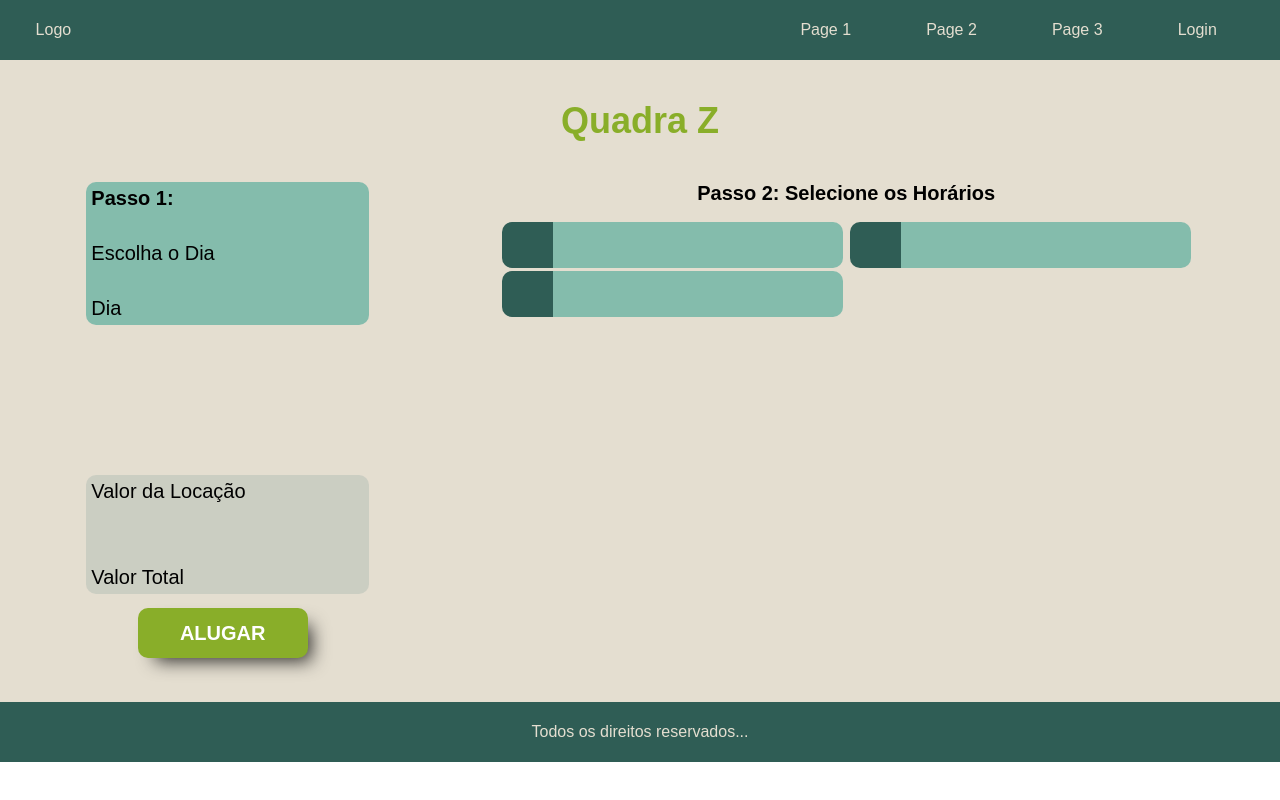
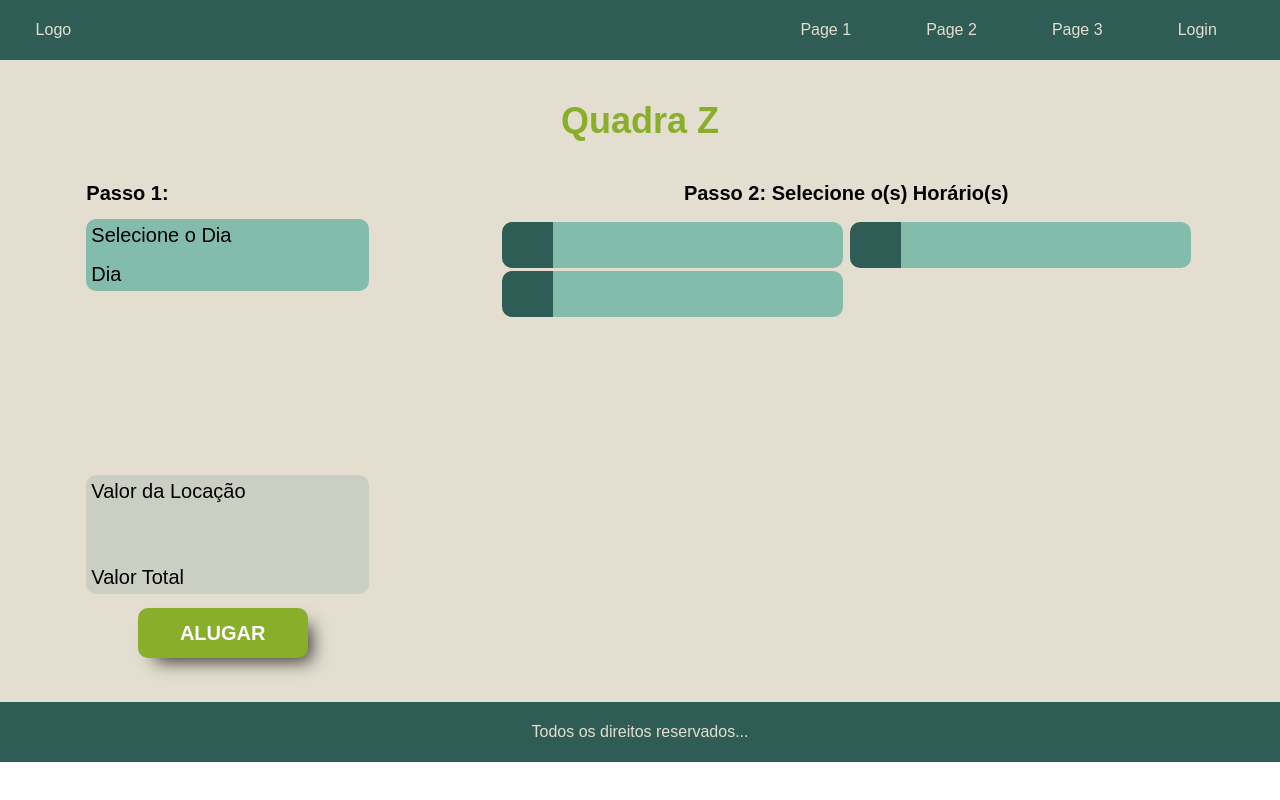
Before and after one commit to yamashita-tiemi/Time2Play, a React app in the folder front/: page /quadra in a window 1280 px wide. Built offline with nearby package versions, Linux system fonts and the light colour scheme; the HTML template or start-up script is replaced by a standard one.

Commit message:
style Quadra

```diff
--- a/front/src/pages/Quadra.tsx
+++ b/front/src/pages/Quadra.tsx
@@ -37,11 +37,6 @@ export const BoxDia = styled.div`
     height: 30%;
     display: flex;
     flex-direction: column;
-    justify-content: space-between;
-    align-items: flex-start;
-    background-color: #4da999a1;
-    border-radius: 10px;
-    padding: 5px;
 `;
 
 export const BoxAluguel = styled.div`
@@ -54,17 +49,17 @@ export const BoxAluguel = styled.div`
     border-radius: 10px;
 `;
 
-export const BoxInfos = styled.div`
+export const BoxInfos = styled.div<{ bg?: string }>`
     width: 100%;
     height: 50%;
     display: flex;
     flex-direction: column;
     justify-content: space-between;
     align-items: flex-start;
-    background-color: #84a09b42;
+    background-color: ${(props) => props.bg || '#4da999a1'};
     border-radius: 10px;
     padding: 5px;
-    margin-bottom: 5%;
+    margin: 5% 0;
 `;
 
 export const BoxRight = styled.section`
@@ -122,12 +117,14 @@ export const Quadra = () => {
                 <BoxQuadra>
                     <BoxLeft>
                         <BoxDia>
-                        <TextTitleHorarios>Passo 1:</TextTitleHorarios>
-                            <Text color="#000" fontSize="20px">Escolha o Dia</Text>
+                            <TextTitleHorarios>Passo 1:</TextTitleHorarios>
+                            <BoxInfos>
+                            <Text color="#000" fontSize="20px">Selecione o Dia</Text>
                             <Text color="#000" fontSize="20px">Dia</Text>
+                            </BoxInfos>
                         </BoxDia>
                         <BoxAluguel>
-                            <BoxInfos>
+                            <BoxInfos bg="#84a09b42">
                                 <Text color="#000" fontSize="20px">Valor da Locação</Text>
                                 <Text color="#000" fontSize="20px">Valor Total</Text>
                             </BoxInfos>
@@ -135,7 +132,7 @@ export const Quadra = () => {
                         </BoxAluguel>
                     </BoxLeft>
                     <BoxRight>
-                        <TextTitleHorarios>Passo 2: Selecione os Horários</TextTitleHorarios>
+                        <TextTitleHorarios>Passo 2: Selecione o(s) Horário(s)</TextTitleHorarios>
                         <BoxHorarios>
                             <SubBoxHorarios>
                                 <BoxHorario>
```
